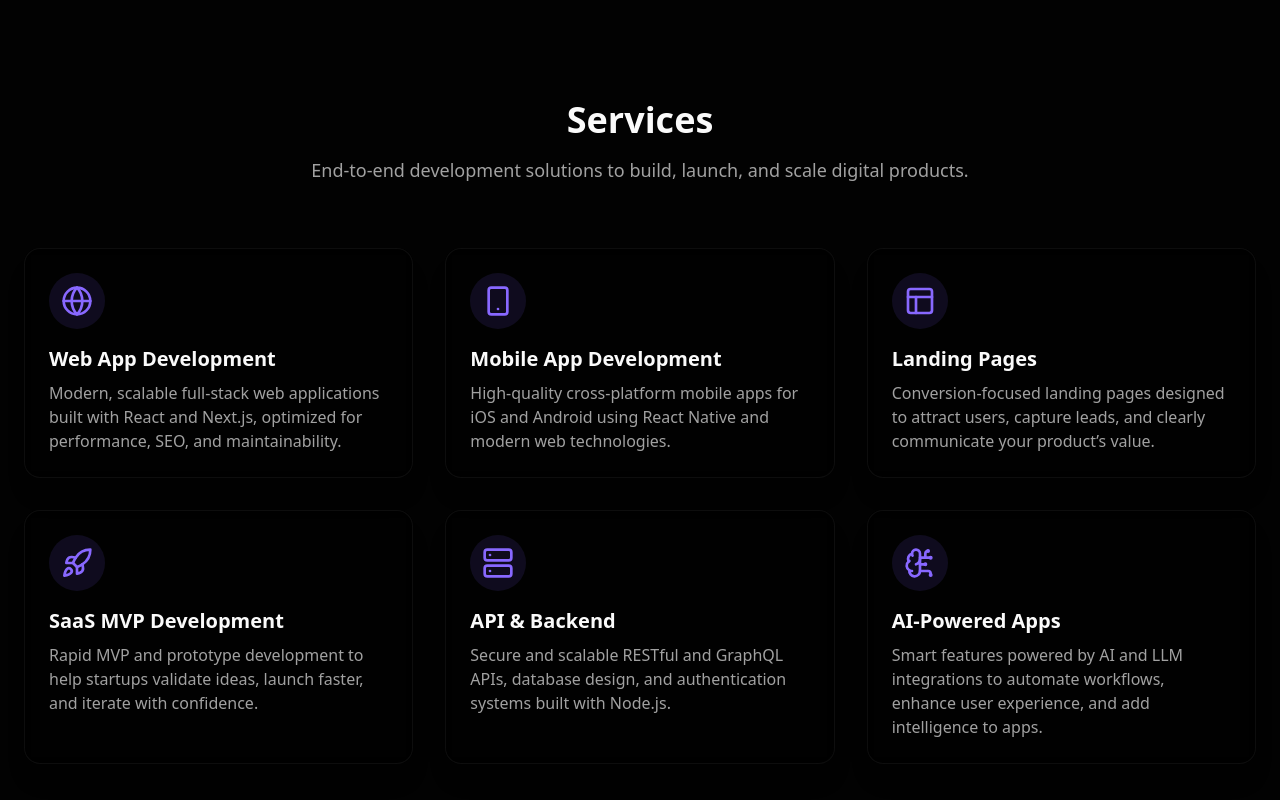
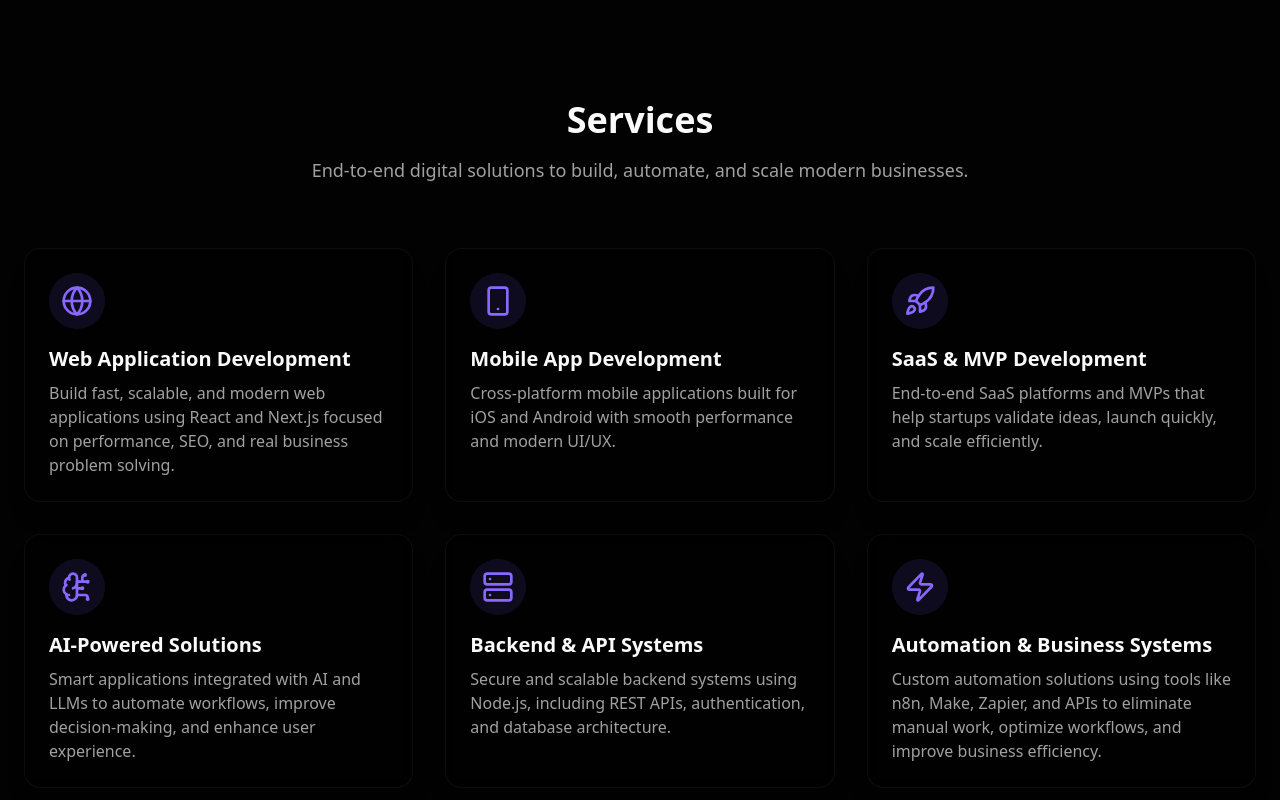
Before and after one commit to JasimMalook/jasim-portfolio, a Next.js app: page / in a window 1280 px wide. Shown: the part 1657-2457 px from the top of the page. Built offline with nearby package versions, Linux system fonts and the light colour scheme.

Commit message:
Update Services section with business-focused copy
- Replaced generic services with outcome-focused solutions
- Added Automation & Business Systems with Zap icon
- Updated subheading to 'build, automate, and scale'
- Removed Landing Pages, added SaaS & MVP Development

```diff
--- a/src/components/sections/Services.tsx
+++ b/src/components/sections/Services.tsx
@@ -2,38 +2,38 @@
 
 import { Section } from "@/components/ui/Section";
 import { Card } from "@/components/ui/Card";
-import { Globe, Smartphone, Layout, Rocket, Server, BrainCircuit } from "lucide-react";
+import { Globe, Smartphone, Rocket, BrainCircuit, Server, Zap } from "lucide-react";
 
 const services = [
     {
-        title: "Web App Development",
-        description: "Modern, scalable full-stack web applications built with React and Next.js, optimized for performance, SEO, and maintainability.",
+        title: "Web Application Development",
+        description: "Build fast, scalable, and modern web applications using React and Next.js focused on performance, SEO, and real business problem solving.",
         icon: Globe,
     },
     {
         title: "Mobile App Development",
-        description: "High-quality cross-platform mobile apps for iOS and Android using React Native and modern web technologies.",
+        description: "Cross-platform mobile applications built for iOS and Android with smooth performance and modern UI/UX.",
         icon: Smartphone,
     },
     {
-        title: "Landing Pages",
-        description: "Conversion-focused landing pages designed to attract users, capture leads, and clearly communicate your product’s value.",
-        icon: Layout,
-    },
-    {
-        title: "SaaS MVP Development",
-        description: "Rapid MVP and prototype development to help startups validate ideas, launch faster, and iterate with confidence.",
+        title: "SaaS & MVP Development",
+        description: "End-to-end SaaS platforms and MVPs that help startups validate ideas, launch quickly, and scale efficiently.",
         icon: Rocket,
     },
     {
-        title: "API & Backend",
-        description: "Secure and scalable RESTful and GraphQL APIs, database design, and authentication systems built with Node.js.",
+        title: "AI-Powered Solutions",
+        description: "Smart applications integrated with AI and LLMs to automate workflows, improve decision-making, and enhance user experience.",
+        icon: BrainCircuit,
+    },
+    {
+        title: "Backend & API Systems",
+        description: "Secure and scalable backend systems using Node.js, including REST APIs, authentication, and database architecture.",
         icon: Server,
     },
     {
-        title: "AI-Powered Apps",
-        description: "Smart features powered by AI and LLM integrations to automate workflows, enhance user experience, and add intelligence to apps.",
-        icon: BrainCircuit,
+        title: "Automation & Business Systems",
+        description: "Custom automation solutions using tools like n8n, Make, Zapier, and APIs to eliminate manual work, optimize workflows, and improve business efficiency.",
+        icon: Zap,
     },
 ];
 
@@ -43,12 +43,12 @@ export function Services() {
             <div className="text-center mb-16">
                 <h2 className="text-3xl md:text-4xl font-bold mb-4">Services</h2>
                 <p className="text-muted-foreground text-lg max-w-2xl mx-auto">
-                    End-to-end development solutions to build, launch, and scale digital products.
+                    End-to-end digital solutions to build, automate, and scale modern businesses.
                 </p>
             </div>
 
             <div className="grid grid-cols-1 md:grid-cols-2 lg:grid-cols-3 gap-8">
-                {services.map((service, index) => (
+                {services.map((service) => (
                     <Card
                         key={service.title}
                         className="group hover:border-primary/50 transition-all duration-300"
```
